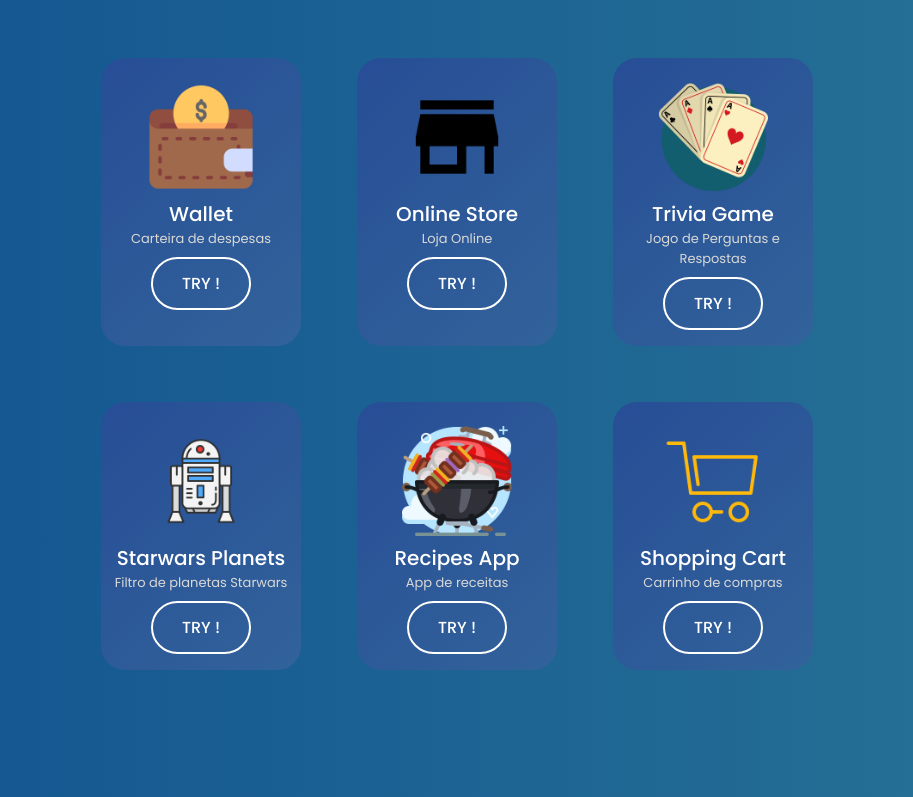
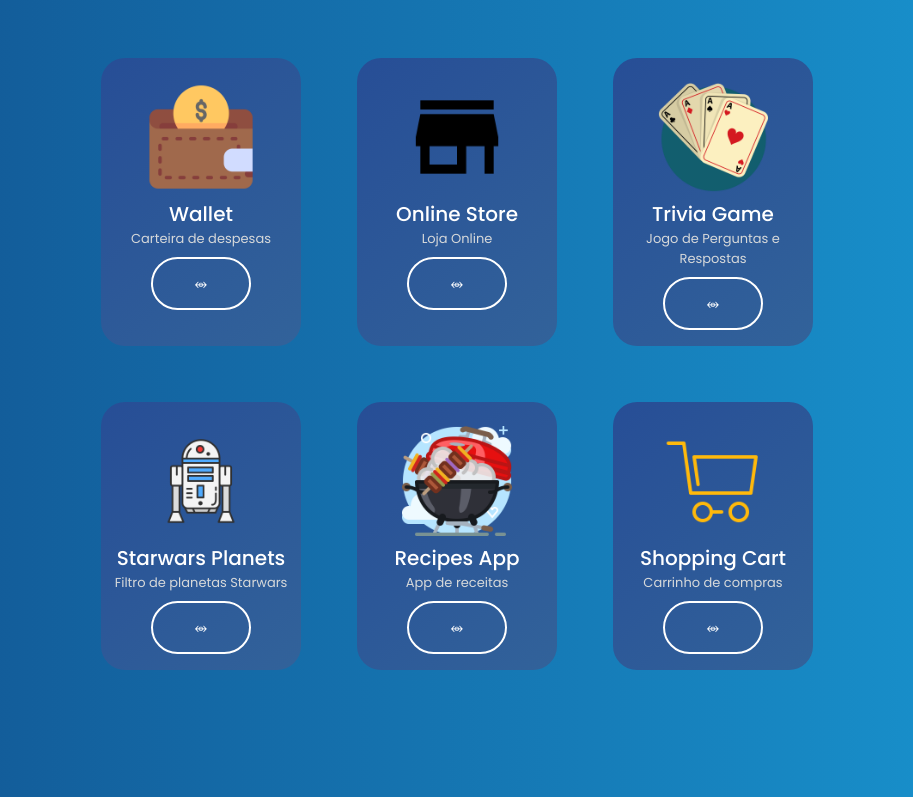
Before and after one commit to RafaelBamberg/rafaelbamberg.github.io, a plain HTML site: page index.html in a window 1280 px wide. Shown: the part 2000-2797 px from the top of the page, without its empty margins (183-1096 px from the left). Drawn offline with nearby package versions, Linux system fonts and the light colour scheme.

Commit message:
a lot of things

```diff
--- a/assets/css/styles.css
+++ b/assets/css/styles.css
@@ -6,7 +6,7 @@
   --header-height: 3.5rem;
 
   /*========== Colors ==========*/
-  --hue: 30;
+  --hue: 200;
   --first-color: hsl(var(--hue), 91%, 54%);
   --first-color-alt: hsl(var(--hue), 91%, 50%);
   --title-color: hsl(var(--hue), 4%, 100%);
@@ -14,7 +14,7 @@
   --text-color-light: hsl(var(--hue), 4%, 55%);
 
   /*Green gradient*/
-  --body-color: linear-gradient(90deg, hsl(209, 78%, 32%) 0%, hsl(199, 58%, 37%) 100%);
+  --body-color: linear-gradient(90deg, hsl(209, 78%, 32%) 0%, hsl(199, 79%, 46%) 100%);
   --container-color: linear-gradient(136deg, hsl(219, 59%, 37%) 0%, hsl(212, 51%, 40%) 100%);
 
   /*Red gradient*/
@@ -734,13 +734,14 @@ button{
   column-gap: .75rem;
 }
 
+
 .footer__social-link{
   display: inline-flex;
   background: var(--container-color);
   padding: .25rem;
   border-radius: .25rem;
   color: var(--title-color);
-  font-size: 1rem;
+  font-size: 1.5rem;
 }
 
 .footer__social-link:hover{
@@ -1041,7 +1042,7 @@ button{
   }
 
   .footer__copy{
-    margin-top: 6rem;
+    margin-top: 1rem;
   }
 }
 
--- a/index.html
+++ b/index.html
@@ -42,7 +42,14 @@ O tal do Bamberg
                             <a href="#about" class="nav__link">Sobre</a>
                         </li>
 
-                        <a href="https://github.com/RafaelBamberg" target="https://github.com/RafaelBamberg" class="button button--ghost">Meu github</a>
+                        <a href="https://github.com/RafaelBamberg" target="https://github.com/RafaelBamberg" class="footer__social-link">
+                            <i class='bx bxl-github'></i>
+                        </a>
+                        <a href="https://www.linkedin.com/in/rafael-bamberg-868539114/" target="https://www.linkedin.com/in/rafael-bamberg-868539114/" class="footer__social-link">
+                            <i class='bx bxl-linkedin' ></i>
+                        </a>
+
+                        <!-- <a href="https://github.com/RafaelBamberg" target="https://github.com/RafaelBamberg" class="button button--ghost">Meu github</a> -->
                     </ul>
 
                     <div class="nav__close" id="nav-close">
@@ -178,35 +185,35 @@ O tal do Bamberg
                         <img src="assets/img/wallet.png" alt="" class="base__img">
                         <h3 class="base__title">Wallet</h3>
                         <span class="base__subtitle">Carteira de despesas</span>
-                        <a href="https://github.com/RafaelBamberg/Wallet" target="https://github.com/RafaelBamberg/Wallet" class="button botao_projetos">TRY !</a>
+                        <a href="https://github.com/RafaelBamberg/Wallet" target="https://github.com/RafaelBamberg/Wallet" class="button botao_projetos">&harrcir;</a>
                     </div>
 
                     <div class="base__content">
                         <img src="assets/img/online-store.png" alt="" class="base__img">
                         <h3 class="base__title">Online Store</h3>
                         <span class="base__subtitle">Loja Online</span>
-                        <a href="https://github.com/RafaelBamberg/Online-Store" target="https://github.com/RafaelBamberg/Online-Store" class="button botao_projetos">TRY !</a>
+                        <a href="https://github.com/RafaelBamberg/Online-Store" target="https://github.com/RafaelBamberg/Online-Store" class="button botao_projetos">&harrcir;</a>
                     </div>
 
                     <div class="base__content">
                         <img src="assets/img/trivia-game.png" alt="" class="base__img">
                         <h3 class="base__title">Trivia Game</h3>
                         <span class="base__subtitle">Jogo de Perguntas e Respostas</span>
-                        <a href="https://github.com/RafaelBamberg/Trivia-Redux" target="https://github.com/RafaelBamberg/Trivia-Redux" class="button botao_projetos">TRY !</a>
+                        <a href="https://github.com/RafaelBamberg/Trivia-Redux" target="https://github.com/RafaelBamberg/Trivia-Redux" class="button botao_projetos">&harrcir;</a>
                     </div>
 
                     <div class="base__content">
                         <img src="assets/img/star-wars.png" alt="" class="base__img">
                         <h3 class="base__title">Starwars Planets</h3>
                         <span class="base__subtitle">Filtro de planetas Starwars</span>
-                        <a href="https://github.com/RafaelBamberg/starwars-planets-search" target="https://github.com/RafaelBamberg/starwars-planets-search" class="button botao_projetos">TRY !</a>
+                        <a href="https://github.com/RafaelBamberg/starwars-planets-search" target="https://github.com/RafaelBamberg/starwars-planets-search" class="button botao_projetos">&harrcir;</a>
                     </div>
 
                     <div class="base__content">
                         <img src="assets/img/food-app.png" alt="" class="base__img">
                         <h3 class="base__title">Recipes App</h3>
                         <span class="base__subtitle">App de receitas</span>
-                        <a href="https://github.com/RafaelBamberg/Recipes-App" target="https://github.com/RafaelBamberg/Recipes-App" class="button botao_projetos">TRY !</a>
+                        <a href="https://github.com/RafaelBamberg/Recipes-App" target="https://github.com/RafaelBamberg/Recipes-App" class="button botao_projetos">&harrcir;</a>
                     </div>
 
                     <div class="base__content">
@@ -214,7 +221,7 @@ O tal do Bamberg
                         <h3 class="base__title">Shopping Cart</h3>
                         <span class="base__subtitle">Carrinho de compras</span>
 
-                        <a href="https://github.com/RafaelBamberg/Cart" target="https://github.com/RafaelBamberg/Cart" class="button botao_projetos">TRY !</a>
+                        <a href="https://github.com/RafaelBamberg/Cart" target="https://github.com/RafaelBamberg/Cart" class="button botao_projetos">&harrcir;</a>
                     </div>
                 </div>
             </section>
@@ -274,16 +281,9 @@ O tal do Bamberg
 
         <!--==================== FOOTER ====================-->
             <footer class="footer section">
-                <div class="footer__container container grid">
-                    <div class="footer__content">
-                        <div class="footer__social">
-                            <a href="https://github.com/RafaelBamberg" target="https://github.com/RafaelBamberg" class="footer__social-link">
-                                <i class='bx bxl-github'></i>
-                            </a>
-                            <a href="https://www.linkedin.com/in/rafael-bamberg-868539114/" target="https://www.linkedin.com/in/rafael-bamberg-868539114/" class="footer__social-link">
-                                <i class='bx bxl-linkedin' ></i>
-                            </a>
+                <span class="footer__copy">&#169; Rafael Bamberg</span>
             </footer>
+
 
             <!--=============== SCROLL UP ===============-->
             <a href="#" class="scrollup" id="scroll-up">
```
